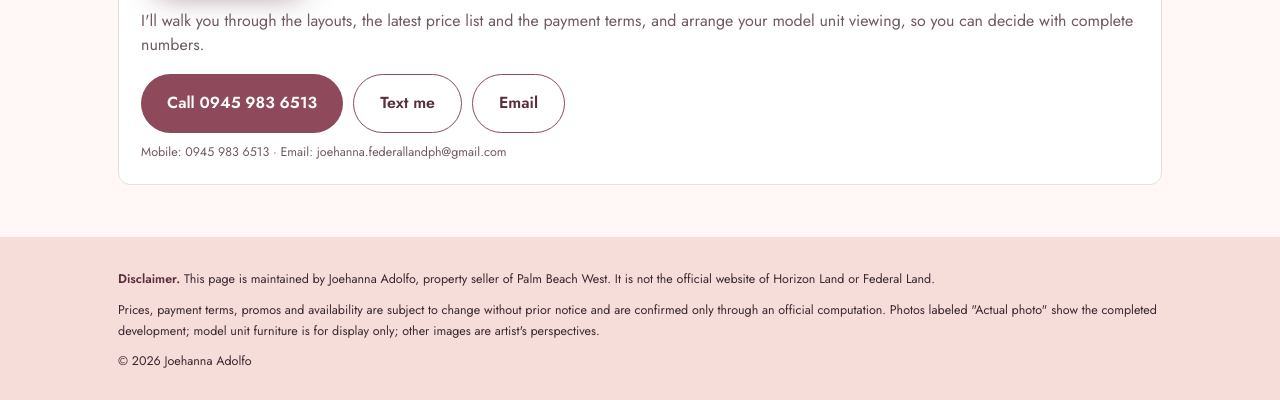
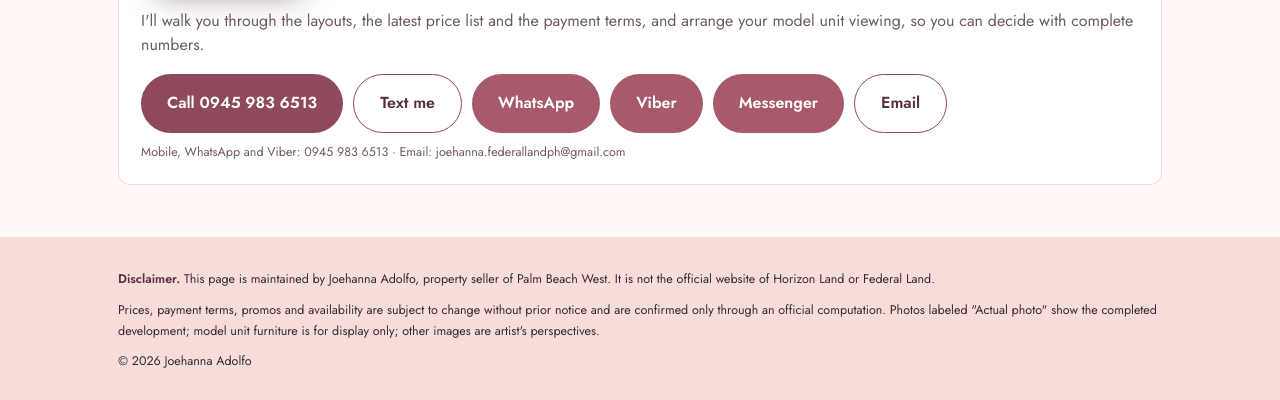
Before and after one commit to homes-by-joehanna/homes-by-joehanna.github.io, a plain HTML site: page index.html in a window 1280 px wide. Shown: the part 8351-8751 px from the top of the page. Drawn offline with nearby package versions, Linux system fonts and the light colour scheme.

Commit message:
Turn on WhatsApp, Viber and Messenger contact buttons
Co-Authored-By: Claude Opus 5.5 <noreply@anthropic.com>
Claude-Session: https://claude.ai/code/session_01GZ1F2CcijYiPNVSaoUtQiV

```diff
--- a/index.html
+++ b/index.html
@@ -639,7 +639,7 @@
         <a class="btn" href="#" data-contact="messenger" target="_blank" rel="noopener" hidden>Messenger</a>
         <a class="btn btn-line" href="mailto:joehanna.federallandph@gmail.com?subject=Palm%20Beach%20West%20inquiry" data-contact="email">Email</a>
       </div>
-      <p class="small muted" style="margin-top:10px">Mobile: 0945 983 6513 · Email: joehanna.federallandph@gmail.com</p>
+      <p class="small muted" style="margin-top:10px">Mobile, WhatsApp and Viber: 0945 983 6513 · Email: joehanna.federallandph@gmail.com</p>
     </div>
   </div>
 </section>
@@ -678,9 +678,9 @@ const CONFIG = {
   EMAIL: "joehanna.federallandph@gmail.com",
 
   // TO CONFIRM with Joehanna. Leave blank to keep the button hidden.
-  WHATSAPP_NUMBER: "",   // digits only, e.g. "639459836513"
-  VIBER_NUMBER: "",      // E.164, e.g. "+639459836513"
-  MESSENGER_URL: "",     // e.g. "https://m.me/<page-username>" (test on a phone first)
+  WHATSAPP_NUMBER: "639459836513",   // digits only; confirmed Nov 14, 2026 (same number as calls)
+  VIBER_NUMBER: "+639459836513",     // E.164; confirmed Nov 14, 2026 (same number as calls)
+  MESSENGER_URL: "https://m.me/61592335623672",  // FB page id from profile.php?id=61592335623672; test on a phone
 
   // Cal.com booking page (Joehanna's account). Both booking cards use this one event.
   CAL_URL: "https://cal.com/adolfofederal/palm-beach-west"
```
